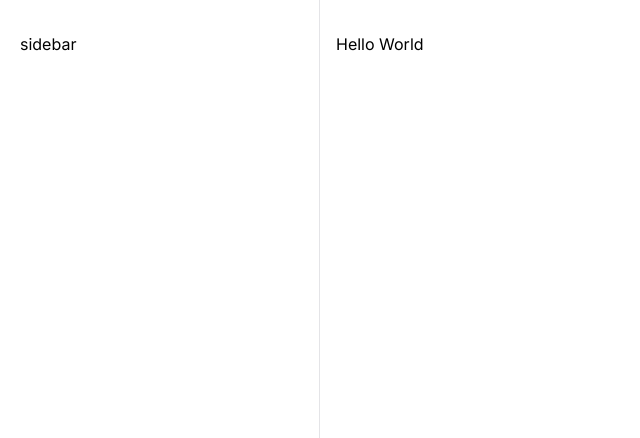
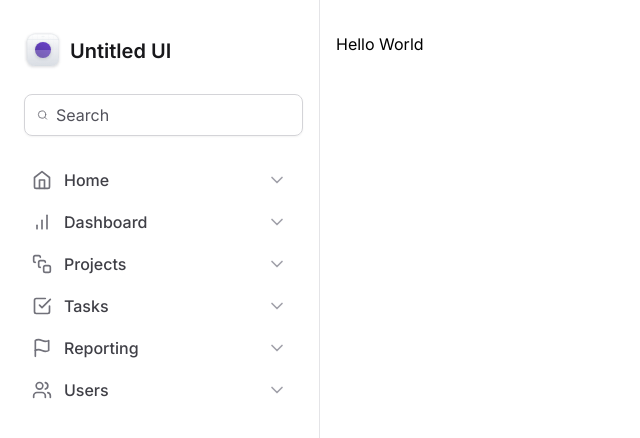
Before and after one commit to thereallucas98/tailwind-dashboard, a Next.js app: page / in a window 1280 px wide. Shown: the top 438 px of the page, without its empty margins (0-640 px from the left). Built offline with nearby package versions, Linux system fonts and the light colour scheme.

Commit message:
Sidebar and nav item

```diff
--- a/package.json
+++ b/package.json
@@ -15,6 +15,7 @@
     "autoprefixer": "10.4.14",
     "eslint": "8.47.0",
     "eslint-config-next": "13.4.13",
+    "lucide-react": "^0.263.1",
     "next": "13.4.13",
     "postcss": "8.4.27",
     "react": "18.2.0",
--- a/src/app/layout.tsx
+++ b/src/app/layout.tsx
@@ -1,12 +1,15 @@
-import './globals.css'
 import type { Metadata } from 'next'
 import { Inter } from 'next/font/google'
+
+import { Sidebar } from '@/components/Sidebar'
+
+import './globals.css'
 
 const inter = Inter({ subsets: ['latin'] })
 
 export const metadata: Metadata = {
-  title: 'Create Next App',
-  description: 'Generated by create next app',
+  title: 'DashWind',
+  description: 'A Tailwind dashboard application',
 }
 
 export default function RootLayout({
@@ -18,7 +21,7 @@
     <html lang="en">
       <body className={inter.className}>
         <div className="grid-cols-app grid min-h-screen">
-          <aside className="border-r border-zinc-200 px-5 py-8">sidebar</aside>
+          <Sidebar />
           <main className="px-4 pb-12 pt-8">{children}</main>
         </div>
       </body>
--- /dev/null
+++ b/src/components/Sidebar/Logo.tsx
@@ -0,0 +1,210 @@
+export function Logo() {
+  return (
+    <strong className="mx-1 flex items-center gap-2 text-xl font-semibold text-zinc-900">
+      <svg
+        width={38}
+        height={38}
+        viewBox="0 0 38 38"
+        fill="none"
+        xmlns="http://www.w3.org/2000/svg"
+      >
+        <g filter="url(#filter0_dd_226_307)">
+          <g clipPath="url(#clip0_226_307)">
+            <rect x={3} y={2} width={32} height={32} rx={8} fill="#fff" />
+            <rect
+              x={3}
+              y={2}
+              width={32}
+              height={32}
+              rx={8}
+              fill="url(#paint0_linear_226_307)"
+            />
+            <path
+              fillRule="evenodd"
+              clipRule="evenodd"
+              d="M19 4.039c-7.71 0-13.961 6.25-13.961 13.961 0 7.71 6.25 13.961 13.961 13.961 7.71 0 13.961-6.25 13.961-13.961 0-7.71-6.25-13.961-13.961-13.961zM4.961 18c0-7.753 6.286-14.039 14.039-14.039S33.039 10.247 33.039 18 26.753 32.039 19 32.039 4.961 25.753 4.961 18z"
+              fill="#D0D5DD"
+            />
+            <path
+              fillRule="evenodd"
+              clipRule="evenodd"
+              d="M19 14.078a3.922 3.922 0 100 7.845 3.922 3.922 0 000-7.845zM15 18a4 4 0 118 0 4 4 0 01-8 0z"
+              fill="#D0D5DD"
+            />
+            <path
+              fillRule="evenodd"
+              clipRule="evenodd"
+              d="M19 15.32a2.68 2.68 0 100 5.36 2.68 2.68 0 000-5.36zM16.243 18a2.757 2.757 0 115.514 0 2.757 2.757 0 01-5.514 0z"
+              fill="#D0D5DD"
+            />
+            <path d="M18.961 2h.078v32h-.078V2z" fill="#D0D5DD" />
+            <path d="M35 17.96v.079H3v-.078h32z" fill="#D0D5DD" />
+            <path
+              d="M29.602 2h.078v32h-.078V2zM13.64 2h.078v32h-.077V2zM24.282 2h.077v32h-.077V2zM8.32 2h.078v32H8.32V2z"
+              fill="#D0D5DD"
+            />
+            <path
+              d="M35 28.602v.077H3v-.077h32zM35 12.64v.078H3v-.077h32zM35 23.281v.078H3v-.078h32zM35 7.32v.078H3V7.32h32z"
+              fill="#D0D5DD"
+            />
+            <g filter="url(#filter1_dd_226_307)">
+              <circle
+                cx={19}
+                cy={18}
+                r={8}
+                fill="url(#paint1_linear_226_307)"
+              />
+            </g>
+            <g filter="url(#filter2_b_226_307)">
+              <path
+                d="M3 18h32v3.2c0 4.48 0 6.72-.872 8.432a8 8 0 01-3.496 3.496C28.92 34 26.68 34 22.2 34h-6.4c-4.48 0-6.72 0-8.432-.872a8 8 0 01-3.496-3.496C3 27.92 3 25.68 3 21.2V18z"
+                fill="#fff"
+                fillOpacity={0.2}
+              />
+            </g>
+          </g>
+          <rect
+            x={3.15}
+            y={2.15}
+            width={31.7}
+            height={31.7}
+            rx={7.85}
+            stroke="#D0D5DD"
+            strokeWidth={0.3}
+          />
+        </g>
+        <defs>
+          <filter
+            id="filter0_dd_226_307"
+            x={0}
+            y={0}
+            width={38}
+            height={38}
+            filterUnits="userSpaceOnUse"
+            colorInterpolationFilters="sRGB"
+          >
+            <feFlood floodOpacity={0} result="BackgroundImageFix" />
+            <feColorMatrix
+              in="SourceAlpha"
+              values="0 0 0 0 0 0 0 0 0 0 0 0 0 0 0 0 0 0 127 0"
+              result="hardAlpha"
+            />
+            <feOffset dy={1} />
+            <feGaussianBlur stdDeviation={1} />
+            <feColorMatrix values="0 0 0 0 0.0627451 0 0 0 0 0.0941176 0 0 0 0 0.156863 0 0 0 0.06 0" />
+            <feBlend
+              in2="BackgroundImageFix"
+              result="effect1_dropShadow_226_307"
+            />
+            <feColorMatrix
+              in="SourceAlpha"
+              values="0 0 0 0 0 0 0 0 0 0 0 0 0 0 0 0 0 0 127 0"
+              result="hardAlpha"
+            />
+            <feOffset dy={1} />
+            <feGaussianBlur stdDeviation={1.5} />
+            <feColorMatrix values="0 0 0 0 0.0627451 0 0 0 0 0.0941176 0 0 0 0 0.156863 0 0 0 0.1 0" />
+            <feBlend
+              in2="effect1_dropShadow_226_307"
+              result="effect2_dropShadow_226_307"
+            />
+            <feBlend
+              in="SourceGraphic"
+              in2="effect2_dropShadow_226_307"
+              result="shape"
+            />
+          </filter>
+          <filter
+            id="filter1_dd_226_307"
+            x={8}
+            y={8}
+            width={22}
+            height={22}
+            filterUnits="userSpaceOnUse"
+            colorInterpolationFilters="sRGB"
+          >
+            <feFlood floodOpacity={0} result="BackgroundImageFix" />
+            <feColorMatrix
+              in="SourceAlpha"
+              values="0 0 0 0 0 0 0 0 0 0 0 0 0 0 0 0 0 0 127 0"
+              result="hardAlpha"
+            />
+            <feOffset dy={1} />
+            <feGaussianBlur stdDeviation={1} />
+            <feColorMatrix values="0 0 0 0 0.0627451 0 0 0 0 0.0941176 0 0 0 0 0.156863 0 0 0 0.06 0" />
+            <feBlend
+              in2="BackgroundImageFix"
+              result="effect1_dropShadow_226_307"
+            />
+            <feColorMatrix
+              in="SourceAlpha"
+              values="0 0 0 0 0 0 0 0 0 0 0 0 0 0 0 0 0 0 127 0"
+              result="hardAlpha"
+            />
+            <feOffset dy={1} />
+            <feGaussianBlur stdDeviation={1.5} />
+            <feColorMatrix values="0 0 0 0 0.0627451 0 0 0 0 0.0941176 0 0 0 0 0.156863 0 0 0 0.1 0" />
+            <feBlend
+              in2="effect1_dropShadow_226_307"
+              result="effect2_dropShadow_226_307"
+            />
+            <feBlend
+              in="SourceGraphic"
+              in2="effect2_dropShadow_226_307"
+              result="shape"
+            />
+          </filter>
+          <filter
+            id="filter2_b_226_307"
+            x={-2}
+            y={13}
+            width={42}
+            height={26}
+            filterUnits="userSpaceOnUse"
+            colorInterpolationFilters="sRGB"
+          >
+            <feFlood floodOpacity={0} result="BackgroundImageFix" />
+            <feGaussianBlur in="BackgroundImageFix" stdDeviation={2.5} />
+            <feComposite
+              in2="SourceAlpha"
+              operator="in"
+              result="effect1_backgroundBlur_226_307"
+            />
+            <feBlend
+              in="SourceGraphic"
+              in2="effect1_backgroundBlur_226_307"
+              result="shape"
+            />
+          </filter>
+          <linearGradient
+            id="paint0_linear_226_307"
+            x1={19}
+            y1={2}
+            x2={19}
+            y2={34}
+            gradientUnits="userSpaceOnUse"
+          >
+            <stop stopColor="#fff" />
+            <stop offset={1} stopColor="#D0D5DD" />
+          </linearGradient>
+          <linearGradient
+            id="paint1_linear_226_307"
+            x1={15}
+            y1={26}
+            x2={23}
+            y2={10}
+            gradientUnits="userSpaceOnUse"
+          >
+            <stop stopColor="#53389E" />
+            <stop offset={1} stopColor="#6941C6" />
+          </linearGradient>
+          <clipPath id="clip0_226_307">
+            <rect x={3} y={2} width={32} height={32} rx={8} fill="#fff" />
+          </clipPath>
+        </defs>
+      </svg>
+
+      <span>Untitled UI</span>
+    </strong>
+  )
+}
--- /dev/null
+++ b/src/components/Sidebar/MainNavigation/NavItem.tsx
@@ -0,0 +1,22 @@
+import { ElementType } from 'react'
+import { ChevronDown } from 'lucide-react'
+
+export interface NavItemProps {
+  title: string
+  icon: ElementType
+}
+
+export function NavItem({ title, icon: Icon }: NavItemProps) {
+  return (
+    <a
+      href="#"
+      className="group flex items-center gap-3 rounded px-3 py-2 hover:bg-violet-50"
+    >
+      <Icon className="h-5 w-5 text-zinc-500" />
+      <span className="font-medium text-zinc-700 group-hover:text-violet-500">
+        {title}
+      </span>
+      <ChevronDown className="ml-auto h-5 w-5 text-zinc-400 group-hover:text-violet-300" />
+    </a>
+  )
+}
--- /dev/null
+++ b/src/components/Sidebar/MainNavigation/index.tsx
@@ -0,0 +1,23 @@
+import {
+  BarChart,
+  CheckSquare,
+  Flag,
+  Home,
+  SquareStack,
+  Users,
+} from 'lucide-react'
+
+import { NavItem } from './NavItem'
+
+export function MainNavigation() {
+  return (
+    <nav className="space-y-0.5">
+      <NavItem title="Home" icon={Home} />
+      <NavItem title="Dashboard" icon={BarChart} />
+      <NavItem title="Projects" icon={SquareStack} />
+      <NavItem title="Tasks" icon={CheckSquare} />
+      <NavItem title="Reporting" icon={Flag} />
+      <NavItem title="Users" icon={Users} />
+    </nav>
+  )
+}
--- /dev/null
+++ b/src/components/Sidebar/index.tsx
@@ -0,0 +1,20 @@
+import { Search } from 'lucide-react'
+import { Logo } from './Logo'
+import { MainNavigation } from './MainNavigation'
+
+export function Sidebar() {
+  return (
+    <aside className="space-y-6 border-r border-zinc-200 px-5 py-8">
+      <Logo />
+      <div className="mx-1 flex w-full items-center gap-2 rounded-lg border border-zinc-300 px-3 py-2 shadow-sm">
+        <Search className="h-5 w-5 text-zinc-500" />
+        <input
+          type="text"
+          placeholder="Search"
+          className="border-o flex-1 bg-transparent p-0 text-zinc-900 placeholder-zinc-600"
+        />
+      </div>
+      <MainNavigation />
+    </aside>
+  )
+}
```
Also changed, not shown: 1 other file (tests, documents, lock files or other folders).
